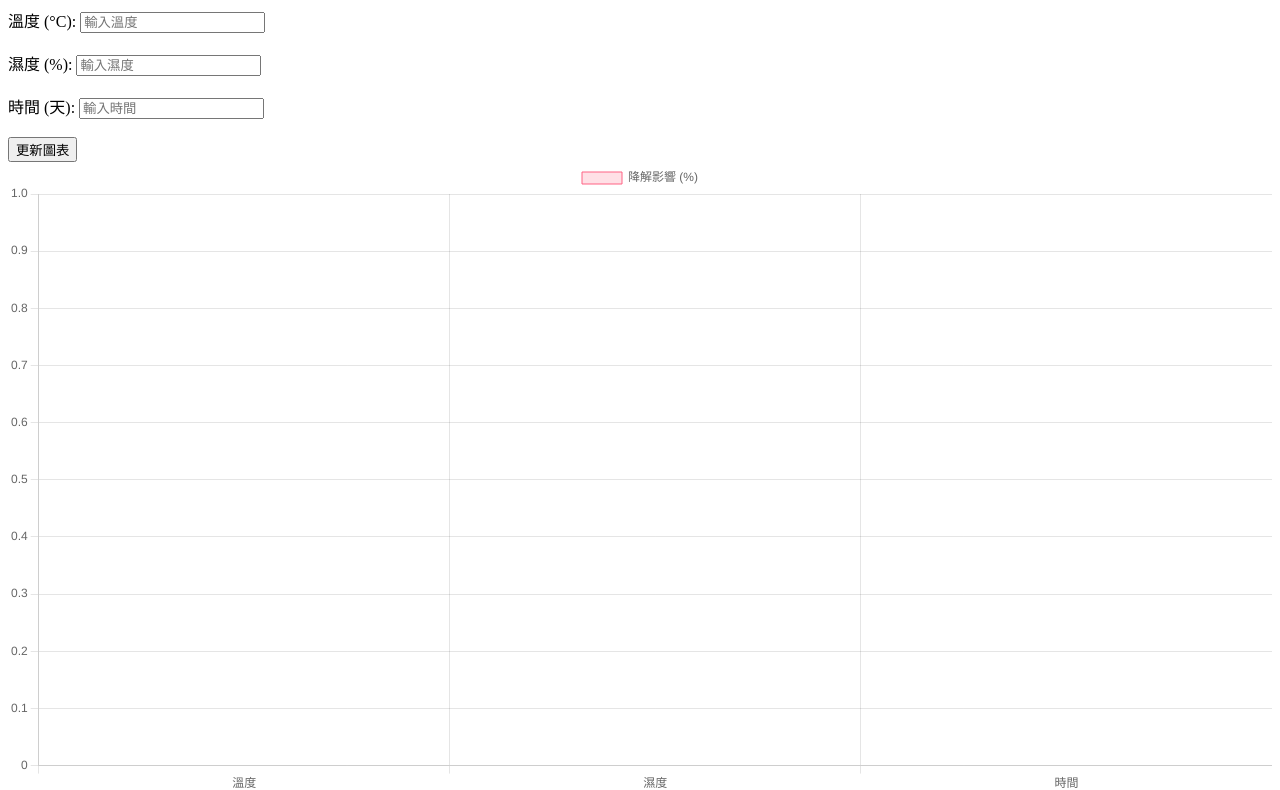
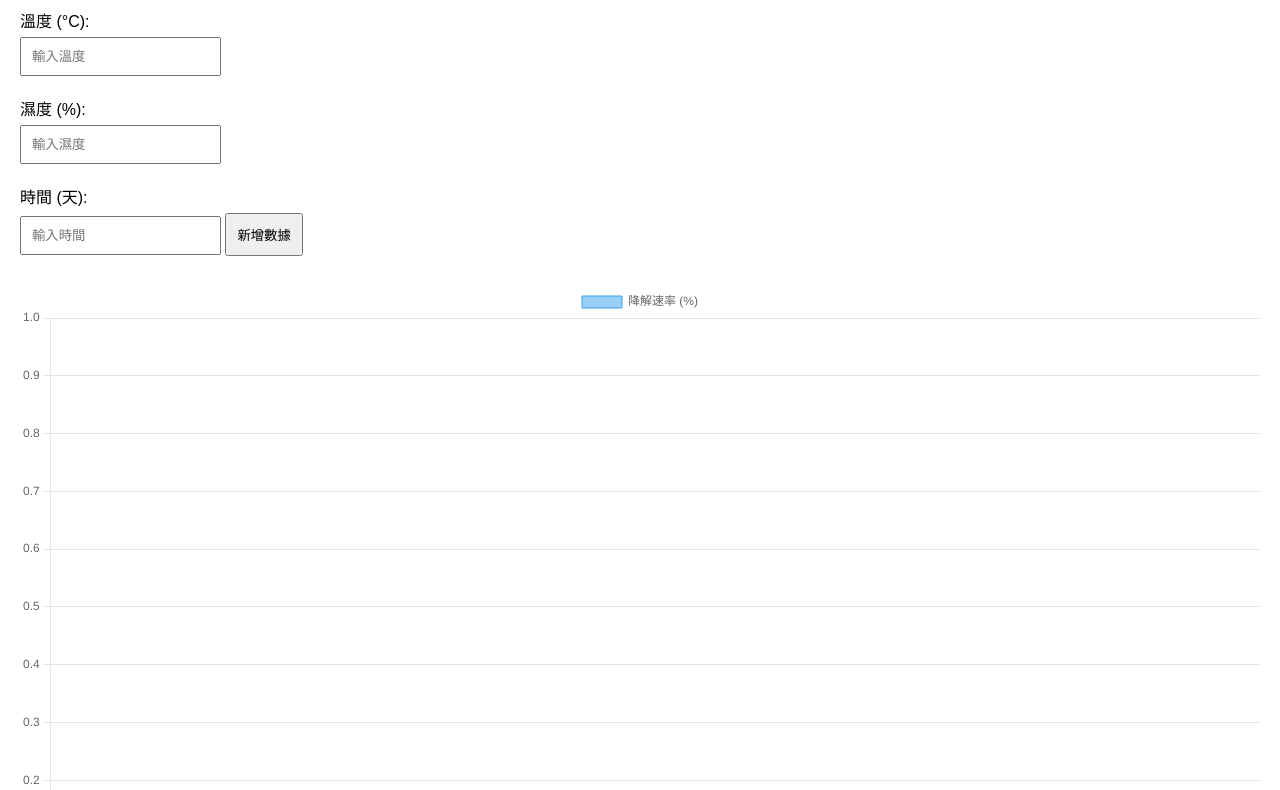
Before and after one commit to NOTUYYDS/AI, a plain HTML site: page index.html in a window 1280 px wide. Shown: the part 81-871 px from the top of the page. Drawn offline with nearby package versions, Linux system fonts and the light colour scheme.

Commit message:
Update index.html

```diff
--- a/index.html
+++ b/index.html
@@ -3,46 +3,61 @@
 <head>
     <meta charset="UTF-8">
     <meta name="viewport" content="width=device-width, initial-scale=1.0">
-    <title>添加圖表的示例</title>
+    <title>累積數據圖表</title>
     <script src="https://cdn.jsdelivr.net/npm/chart.js"></script>
+    <style>
+        body {
+            font-family: Arial, sans-serif;
+            margin: 20px;
+        }
+        form {
+            margin-bottom: 20px;
+        }
+        label {
+            display: block;
+            margin: 10px 0 5px;
+        }
+        input, button {
+            padding: 10px;
+            margin-bottom: 10px;
+        }
+        #result {
+            font-weight: bold;
+        }
+    </style>
 </head>
 <body>
-    <h1>材料降解分析工具</h1>
-
-    <form id="updateForm">
+    <h1>材料降解數據累積分析</h1>
+    <form id="addDataForm">
         <label for="temperature">溫度 (°C):</label>
-        <input type="number" id="temperature" placeholder="輸入溫度" required><br><br>
+        <input type="number" id="temperature" placeholder="輸入溫度" required>
 
         <label for="humidity">濕度 (%):</label>
-        <input type="number" id="humidity" placeholder="輸入濕度" required><br><br>
+        <input type="number" id="humidity" placeholder="輸入濕度" required>
 
         <label for="time">時間 (天):</label>
-        <input type="number" id="time" placeholder="輸入時間" required><br><br>
+        <input type="number" id="time" placeholder="輸入時間" required>
 
-        <button type="submit">更新圖表</button>
+        <button type="submit">新增數據</button>
     </form>
 
     <canvas id="myChart" width="400" height="200"></canvas>
 
     <script>
+        // 初始化存儲數據的陣列
+        const dataStore = [];
+
+        // 初始化圖表
         const ctx = document.getElementById('myChart').getContext('2d');
         const myChart = new Chart(ctx, {
             type: 'bar',
             data: {
-                labels: ['溫度', '濕度', '時間'],
+                labels: [], // X 軸標籤，顯示每組數據的名稱
                 datasets: [{
-                    label: '降解影響 (%)',
-                    data: [0, 0, 0], // 初始值
-                    backgroundColor: [
-                        'rgba(255, 99, 132, 0.2)',
-                        'rgba(54, 162, 235, 0.2)',
-                        'rgba(75, 192, 192, 0.2)'
-                    ],
-                    borderColor: [
-                        'rgba(255, 99, 132, 1)',
-                        'rgba(54, 162, 235, 1)',
-                        'rgba(75, 192, 192, 1)'
-                    ],
+                    label: '降解速率 (%)',
+                    data: [], // Y 軸數據
+                    backgroundColor: 'rgba(54, 162, 235, 0.5)',
+                    borderColor: 'rgba(54, 162, 235, 1)',
                     borderWidth: 1
                 }]
             },
@@ -56,24 +71,29 @@
             }
         });
 
-        // 表單提交更新圖表數據
-        document.getElementById('updateForm').addEventListener('submit', function (e) {
+        // 表單提交事件，新增數據
+        document.getElementById('addDataForm').addEventListener('submit', function (e) {
             e.preventDefault();
 
-            // 獲取用戶輸入數據
+            // 獲取用戶輸入
             const temperature = parseFloat(document.getElementById('temperature').value);
             const humidity = parseFloat(document.getElementById('humidity').value);
             const time = parseFloat(document.getElementById('time').value);
 
+            // 計算降解速率（根據公式）
+            const degradationRate = (temperature * 0.05) + (humidity * 0.02) + (time * 0.1);
+
+            // 將數據推入數據存儲
+            const newData = {
+                label: `溫度:${temperature}°C 濕度:${humidity}% 時間:${time}天`,
+                rate: degradationRate.toFixed(2)
+            };
+            dataStore.push(newData);
+
             // 更新圖表數據
-            myChart.data.datasets[0].data = [
-                temperature * 0.05, // 模擬數據：溫度對降解的影響
-                humidity * 0.02,   // 模擬數據：濕度對降解的影響
-                time * 0.1         // 模擬數據：時間對降解的影響
-            ];
-
-            // 重新渲染圖表
-            myChart.update();
+            myChart.data.labels.push(newData.label); // 新增標籤
+            myChart.data.datasets[0].data.push(newData.rate); // 新增數據
+            myChart.update(); // 重新渲染圖表
         });
     </script>
 </body>
```
